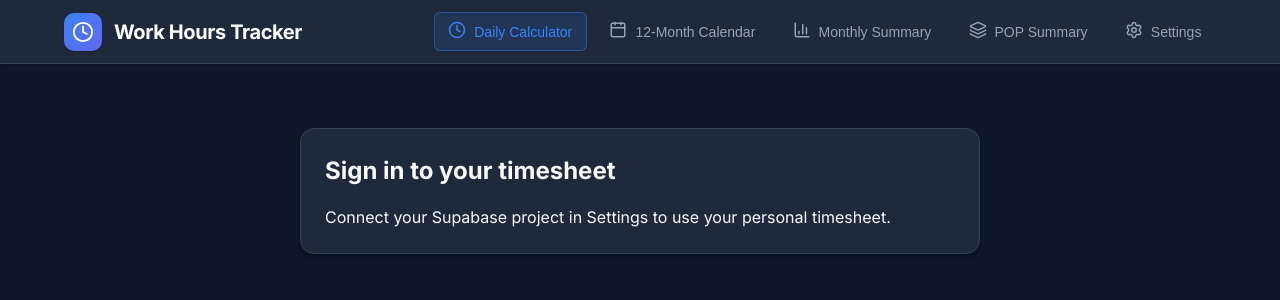
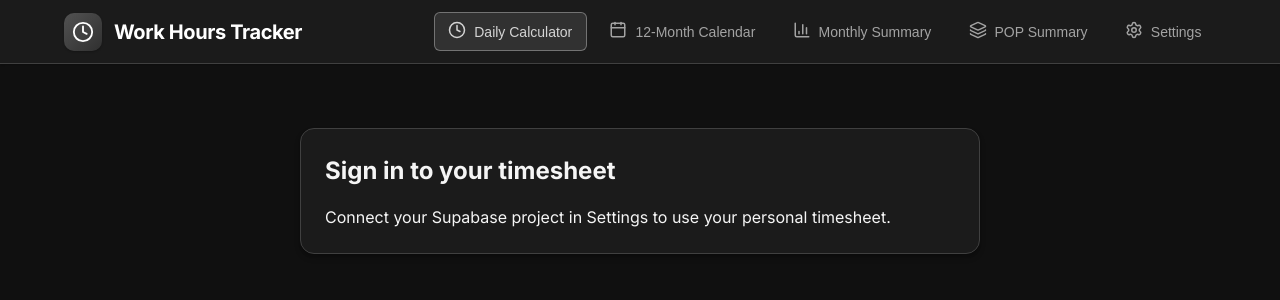
Before and after one commit to sigfriedjk/timesheet, a React (Vite) app: page / in a window 1280 px wide. Shown: the top 300 px of the page. Built offline with nearby package versions, Linux system fonts and the light colour scheme; no server answers.

Commit message:
Use black and charcoal surfaces with neutral gray accents

```diff
--- a/src/index.css
+++ b/src/index.css
@@ -3,25 +3,28 @@
    ========================================================================== */
 
 :root {
+  color-scheme: dark;
   --font-sans: 'Inter', -apple-system, BlinkMacSystemFont, 'Segoe UI', Roboto, sans-serif;
   --font-mono: 'JetBrains Mono', 'Fira Code', monospace;
 
   /* Colors */
-  --bg-primary: #0f172a;
-  --bg-surface: #1e293b;
-  --bg-surface-elevated: #334155;
-  --bg-input: #0f172a;
+  --bg-primary: #101010;
+  --bg-surface: #1b1b1b;
+  --bg-surface-elevated: #404040;
+  --bg-input: #101010;
 
-  --border-subtle: #334155;
-  --border-focus: #3b82f6;
+  --border-subtle: #404040;
+  --border-focus: #d4d4d4;
 
-  --text-main: #f8fafc;
-  --text-muted: #94a3b8;
-  --text-dim: #64748b;
+  --text-main: #f5f5f5;
+  --text-muted: #a3a3a3;
+  --text-dim: #858585;
 
-  --primary: #3b82f6;
-  --primary-hover: #2563eb;
-  --primary-light: rgba(59, 130, 246, 0.15);
+  --primary: #d4d4d4;
+  --primary-hover: #e5e5e5;
+  --action-bg: #525252;
+  --action-hover: #636363;
+  --primary-light: rgba(212, 212, 212, 0.12);
 
   --success: #10b981;
   --success-bg: rgba(16, 185, 129, 0.15);
@@ -106,7 +109,7 @@ body {
   width: 38px;
   height: 38px;
   border-radius: var(--radius-md);
-  background: linear-gradient(135deg, var(--primary), #6366f1);
+  background: linear-gradient(135deg, var(--action-bg), #303030);
   display: flex;
   align-items: center;
   justify-content: center;
@@ -156,12 +159,12 @@ body {
 .nav-tab-btn.active {
   background-color: var(--primary-light);
   color: var(--primary);
-  border-color: rgba(59, 130, 246, 0.4);
+  border-color: rgba(212, 212, 212, 0.4);
 }
 
 .tab-badge {
   background-color: var(--primary);
-  color: #fff;
+  color: var(--bg-primary);
   font-size: 0.7rem;
   font-weight: 700;
   padding: 0.1rem 0.45rem;
@@ -343,14 +346,14 @@ body {
 }
 
 .btn-chip:hover {
-  background-color: #475569;
+  background-color: #525252;
 }
 .btn-chip:disabled { opacity: 0.45; cursor: default; }
 
 .btn-chip.chip-active {
   background-color: var(--primary);
   border-color: var(--primary);
-  color: #fff;
+  color: var(--bg-primary);
 }
 
 .break-presets {
@@ -374,7 +377,7 @@ body {
   justify-content: center;
   gap: 0.5rem;
   padding: 0.75rem 1.25rem;
-  background: linear-gradient(135deg, var(--primary), #2563eb);
+  background: var(--action-bg);
   border: none;
   border-radius: var(--radius-sm);
   color: #fff;
@@ -382,10 +385,11 @@ body {
   font-weight: 600;
   cursor: pointer;
   transition: opacity 0.15s ease, transform 0.1s ease;
-  box-shadow: 0 2px 4px rgba(37, 99, 235, 0.3);
+  box-shadow: 0 2px 4px rgba(0, 0, 0, 0.3);
 }
 
 .btn-primary:hover {
+  background: var(--action-hover);
   opacity: 0.92;
   transform: translateY(-1px);
 }
@@ -419,7 +423,7 @@ body {
 }
 
 .btn-secondary:hover {
-  background-color: #475569;
+  background-color: #525252;
 }
 
 .btn-small {
@@ -490,8 +494,8 @@ body {
 }
 
 .scenario-card {
-  background: linear-gradient(145deg, #1e293b, #0f172a);
-  border-color: rgba(59, 130, 246, 0.3);
+  background: linear-gradient(145deg, #1b1b1b, #101010);
+  border-color: rgba(212, 212, 212, 0.3);
 }
 
 .scenario-pair {
@@ -561,10 +565,10 @@ body {
 .target-controls { display: grid; grid-template-columns: minmax(0, 1fr) auto minmax(0, 1fr); gap: 0.75rem; align-items: end; margin-top: 1rem; }
 .target-field { display: flex; flex-direction: column; min-width: 0; gap: 0.4rem; color: var(--text-muted); font-size: 0.8rem; }
 .target-field > span { display: flex; flex-wrap: wrap; align-items: baseline; justify-content: space-between; gap: 0.2rem 0.4rem; }
-.target-field small { font-size: 0.65rem; color: #93c5fd; }
-.target-field .scenario-input[readonly] { color: #cbd5e1; background: #253449; border-style: dashed; }
-.target-direction { height: 3rem; min-width: 2.5rem; display: flex; flex-direction: column; justify-content: center; color: #93c5fd; border-color: #3b82f6; }
-.target-direction:hover { background: #24415d; }
+.target-field small { font-size: 0.65rem; color: #d4d4d4; }
+.target-field .scenario-input[readonly] { color: #d4d4d4; background: #262626; border-style: dashed; }
+.target-direction { height: 3rem; min-width: 2.5rem; display: flex; flex-direction: column; justify-content: center; color: #d4d4d4; border-color: #d4d4d4; }
+.target-direction:hover { background: #383838; }
 @media (max-width: 420px) { .target-controls { gap: 0.45rem; } .target-field > span { flex-direction: column; } }
 
 .badge {
@@ -592,7 +596,7 @@ body {
 /* Info Card */
 .info-card {
   padding: 1rem 1.25rem;
-  background-color: rgba(30, 41, 59, 0.5);
+  background-color: rgba(27, 27, 27, 0.5);
 }
 
 .info-header {
@@ -618,7 +622,7 @@ body {
   background-color: var(--bg-surface-elevated);
   padding: 0.1rem 0.3rem;
   border-radius: 3px;
-  color: #e2e8f0;
+  color: #e5e5e5;
 }
 
 /* Calendar View */
@@ -691,11 +695,11 @@ body {
 
 .logs-table td {
   padding: 0.85rem;
-  border-bottom: 1px solid rgba(51, 65, 85, 0.4);
+  border-bottom: 1px solid rgba(64, 64, 64, 0.4);
 }
 
 .weekend-row {
-  background-color: rgba(30, 41, 59, 0.35);
+  background-color: rgba(27, 27, 27, 0.35);
 }
 
 .holiday-row {
@@ -805,7 +809,7 @@ body {
   background-color: var(--bg-surface-elevated);
   padding: 0.15rem 0.4rem;
   border-radius: 4px;
-  color: #93c5fd;
+  color: #d4d4d4;
 }
 
 /* Toast Notification */
@@ -832,9 +836,9 @@ body {
 }
 
 .toast-info {
-  background-color: #1e3a5f;
-  border: 1px solid #2563eb;
-  color: #bfdbfe;
+  background-color: #262626;
+  border: 1px solid #a3a3a3;
+  color: #e5e5e5;
 }
 
 .toast-content {
@@ -888,28 +892,28 @@ body {
 .calendar-legend span { display: inline-flex; align-items: center; gap: 0.35rem; }
 .legend-dot { width: 0.65rem; height: 0.65rem; border-radius: 50%; display: inline-block; }
 .logged-dot { background: var(--primary); }
-.weekend-dot { background: #64748b; }
+.weekend-dot { background: #858585; }
 .holiday-dot { background: #c084fc; }
 .year-calendar { display: grid; grid-template-columns: minmax(0, 1fr); gap: 1rem; margin-bottom: 1.5rem; }
 .month-calendar { min-width: 0; padding: 1rem; }
 .month-heading { display: flex; justify-content: space-between; align-items: baseline; gap: 0.5rem; }
 .month-heading h3 { font-size: 1.05rem; }
-.month-heading > span { font-family: var(--font-mono); font-size: 0.95rem; color: #93c5fd; font-weight: 600; }
+.month-heading > span { font-family: var(--font-mono); font-size: 0.95rem; color: #d4d4d4; font-weight: 600; }
 .month-weekdays,
 .month-days { display: grid; grid-template-columns: repeat(7, minmax(0, 1fr)); gap: 3px; }
 .month-weekdays { color: var(--text-muted); font-size: 0.65rem; text-align: center; margin-top: 0.75rem; margin-bottom: 0.3rem; }
 .calendar-day { border: 1px solid transparent; border-radius: 5px; background: var(--bg-input); color: var(--text-main); min-height: 46px; min-width: 0; padding: 3px 1px; cursor: pointer; font: inherit; text-align: center; }
 .calendar-date { display: block; font-size: 0.75rem; }
 .calendar-hours { display: block; font-family: var(--font-mono); font-size: 0.65rem; color: var(--text-dim); line-height: 1.4; }
-.calendar-weekend { background: rgba(51, 65, 85, 0.55); color: var(--text-muted); }
-.calendar-logged { background: var(--primary-light); border-color: rgba(59, 130, 246, 0.35); }
-.calendar-logged .calendar-hours { color: #93c5fd; font-weight: 700; }
+.calendar-weekend { background: rgba(64, 64, 64, 0.55); color: var(--text-muted); }
+.calendar-logged { background: var(--primary-light); border-color: rgba(212, 212, 212, 0.35); }
+.calendar-logged .calendar-hours { color: #d4d4d4; font-weight: 700; }
 .calendar-holiday { box-shadow: inset 0 -2px 0 #c084fc; }
 .holiday-marker { color: #c084fc; margin-left: 2px; }
 .calendar-day:hover { border-color: var(--primary); background: var(--bg-surface-elevated); }
-.calendar-day:focus-visible { outline: 2px solid #93c5fd; outline-offset: 1px; }
+.calendar-day:focus-visible { outline: 2px solid #d4d4d4; outline-offset: 1px; }
 .day-editor { width: min(440px, calc(100vw - 2rem)); margin: auto; background: var(--bg-surface); color: var(--text-main); padding: 1.5rem; border: 1px solid var(--border-subtle); border-radius: var(--radius-lg); box-shadow: var(--shadow-lg); }
-.day-editor::backdrop { background: rgba(2, 6, 23, 0.75); }
+.day-editor::backdrop { background: rgba(0, 0, 0, 0.75); }
 .day-editor form { display: flex; flex-direction: column; gap: 0.65rem; }
 .day-editor .table-header-row { margin-bottom: 0.25rem; }
 .day-editor .sample-actions { justify-content: flex-end; margin-top: 0.75rem; }
@@ -946,35 +950,35 @@ body {
 .monthly-stats { display: grid; grid-template-columns: minmax(0, 1fr) minmax(0, 2fr); gap: 0.75rem; margin-bottom: 1rem; }
 .summary-stat { min-width: 0; padding: 0.85rem; background: var(--bg-surface); border: 1px solid var(--border-subtle); border-radius: var(--radius-md); display: flex; flex-direction: column; gap: 0.3rem; }
 .summary-stat .summary-label { font-size: 0.7rem; font-weight: 600; color: var(--text-muted); }
-.summary-stat > strong { font-family: var(--font-mono); font-size: 1.45rem; color: #f8fafc; }
+.summary-stat > strong { font-family: var(--font-mono); font-size: 1.45rem; color: #f5f5f5; }
 .summary-stat > strong small { font-size: 0.65rem; font-weight: 500; color: var(--text-muted); }
 .summary-stat > span:not(.summary-label) { font-size: 0.68rem; color: var(--text-muted); }
 .monthly-table-scroll { max-width: 100%; overflow: auto; max-height: 72vh; border: 1px solid var(--border-subtle); border-radius: var(--radius-md); }
 .monthly-view .monthly-table-scroll, .pop-view .monthly-table-scroll { max-height: none; }
 .monthly-table { border-collapse: separate; border-spacing: 0; width: 100%; font-size: 0.75rem; font-variant-numeric: tabular-nums; }
-.monthly-table th, .monthly-table td { padding: 0.65rem 0.6rem; white-space: nowrap; border-right: 1px solid rgba(51, 65, 85, 0.5); border-bottom: 1px solid rgba(51, 65, 85, 0.65); text-align: right; }
+.monthly-table th, .monthly-table td { padding: 0.65rem 0.6rem; white-space: nowrap; border-right: 1px solid rgba(64, 64, 64, 0.5); border-bottom: 1px solid rgba(64, 64, 64, 0.65); text-align: right; }
 .monthly-table td { font-family: var(--font-mono); }
-.monthly-table thead th { background: #243147; color: #cbd5e1; font-weight: 600; font-size: 0.66rem; }
+.monthly-table thead th { background: #262626; color: #d4d4d4; font-weight: 600; font-size: 0.66rem; }
 .monthly-table thead tr:first-child th { position: sticky; top: 0; z-index: 4; height: 34px; }
 .monthly-table thead tr:nth-child(2) th { position: sticky; top: 34px; z-index: 4; }
 .monthly-table th[colspan] { text-align: center; }
 .monthly-table .accrual-group { color: #fdba74; }
-.monthly-table .usage-group { color: #93c5fd; }
+.monthly-table .usage-group { color: #d4d4d4; }
 .monthly-table .balance-group { color: #c4b5fd; }
-.monthly-table .month-column { position: sticky; left: 0; z-index: 2; text-align: left; min-width: 130px; background: #1e293b; }
+.monthly-table .month-column { position: sticky; left: 0; z-index: 2; text-align: left; min-width: 130px; background: #1b1b1b; }
 .monthly-table thead .month-column { z-index: 6 !important; }
-.monthly-table tbody td { background-color: #172236; }
-.monthly-table .projected-row td { background-color: #19273a; }
-.monthly-table .future-month-row td { background-color: #1e3650; border-bottom-color: #3d5d7c; }
-.monthly-table .future-month-row .month-column { background: #24415d; }
-.monthly-table .future-month-row .month-edit small { color: #bfdbfe; font-weight: 600; }
+.monthly-table tbody td { background-color: #181818; }
+.monthly-table .projected-row td { background-color: #202020; }
+.monthly-table .future-month-row td { background-color: #2c2c2c; border-bottom-color: #525252; }
+.monthly-table .future-month-row .month-column { background: #383838; }
+.monthly-table .future-month-row .month-edit small { color: #e5e5e5; font-weight: 600; }
 .monthly-table .current-month-row td, .monthly-table .current-month-row .month-column { background: #493b1e; border-top: 1px solid #b98530; border-bottom: 1px solid #b98530; }
 .monthly-table .current-month-row .month-column { box-shadow: inset 4px 0 #fbbf24; }
 .monthly-table .current-month-row .month-edit, .monthly-table .current-month-row .month-edit small, .monthly-table .current-month-row .projected-value { color: #fde68a; font-weight: 600; }
 .month-edit { display: flex; align-items: center; justify-content: space-between; gap: 0.6rem; width: 100%; border: 0; background: none; color: var(--text-main); text-align: left; cursor: pointer; font: inherit; }
 .month-edit small { display: block; color: var(--text-muted); font-size: 0.6rem; font-weight: 400; }
-.projected-row .month-edit small, .monthly-table .projected-value { color: #93c5fd; }
-.monthly-table tfoot th, .monthly-table tfoot td { background: #25344a; font-weight: 700; }
+.projected-row .month-edit small, .monthly-table .projected-value { color: #d4d4d4; }
+.monthly-table tfoot th, .monthly-table tfoot td { background: #303030; font-weight: 700; }
 .negative-value, .summary-stat strong.negative-value { color: #fda4af; }
 .leave-policy { margin-bottom: 1.5rem; }
 .leave-policy form { margin-top: 1rem; }
@@ -1005,7 +1009,7 @@ body {
 .pop-status { display: block; font-size: 0.6rem; font-weight: 400; color: var(--text-muted); margin-top: 0.2rem; }
 .pop-table .month-column, .pop-settings-table .month-column { min-width: 85px; }
 .pop-table .active-pop .month-column, .pop-table .active-pop .pop-status { color: #fde68a; }
-.pop-table .future-month-row .pop-status { color: #bfdbfe; font-weight: 600; }
+.pop-table .future-month-row .pop-status { color: #e5e5e5; font-weight: 600; }
 .pop-table .pop-date-range { text-align: left; }
 .pop-settings { margin-bottom: 1.5rem; }
 .pop-settings-scroll { max-height: 320px; margin-top: 0.75rem; }
@@ -1080,7 +1084,7 @@ button:disabled { cursor: wait; }
 .settings-view > section { margin-bottom: 1.5rem; }
 .data-source-settings .dataset-selector { padding: 0; gap: 1rem; }
 .data-source-settings .dataset-option { align-items: flex-start; flex: 1 1 260px; padding: 1rem; border: 1px solid var(--border-subtle); border-radius: 8px; }
-.data-source-settings .dataset-option:has(input:checked) { border-color: var(--primary); background: rgba(59, 130, 246, .08); }
+.data-source-settings .dataset-option:has(input:checked) { border-color: var(--primary); background: rgba(212, 212, 212, .08); }
 .data-source-settings .dataset-option input { margin-top: .2rem; }
 .dataset-option small { display: block; color: var(--text-muted); margin-top: .4rem; line-height: 1.5; }
 .source-context { display: flex; flex-wrap: wrap; gap: .75rem 2rem; margin: 0; }
@@ -1106,3 +1110,6 @@ button:disabled { cursor: wait; }
 .data-source-settings .supabase-settings { margin: 1rem 0 0; padding-top: 1rem; border-top: 1px solid var(--border-subtle); }
 .data-source-settings .supabase-settings h4 { font-size: 1rem; margin-bottom: .75rem; }
 .pop-card-breakdown dd.negative-value { color: #fda4af; }
+
+:where(button, a, input, select, textarea, summary):focus-visible { outline: 2px solid var(--border-focus); outline-offset: 2px; }
+input[type=checkbox], input[type=radio] { accent-color: var(--primary); }
```
